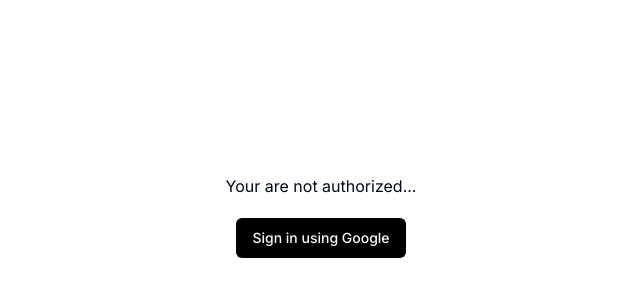
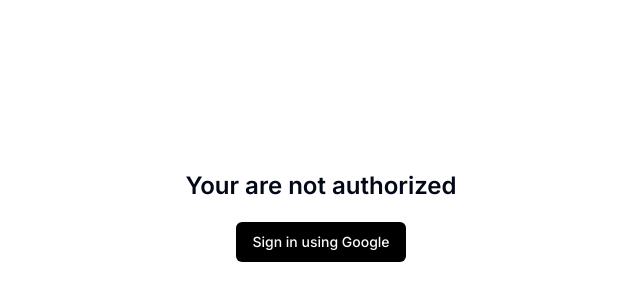
Before and after one commit to afaqalii/byte-basha-dashboard, a Next.js app: page / in a window 1280 px wide. Shown: the part 184-484 px from the top of the page, without its empty margins (319-959 px from the left). Built offline with nearby package versions, Linux system fonts and the light colour scheme; no server answers.

Commit message:
Done with google auth provider

```diff
--- a/src/app/Wrappers/ProtectedRoute.tsx
+++ b/src/app/Wrappers/ProtectedRoute.tsx
@@ -10,7 +10,7 @@
         // Show a loader while checking authentication status
         return (
             <div className="flex flex-col gap-5 items-center justify-center min-h-screen">
-                <h1>Your are not authorized...</h1>
+                <h1 className="text-2xl font-semibold">Your are not authorized</h1>
                 <Button
                     onClick={() => signIn("google")}
                 >
```
